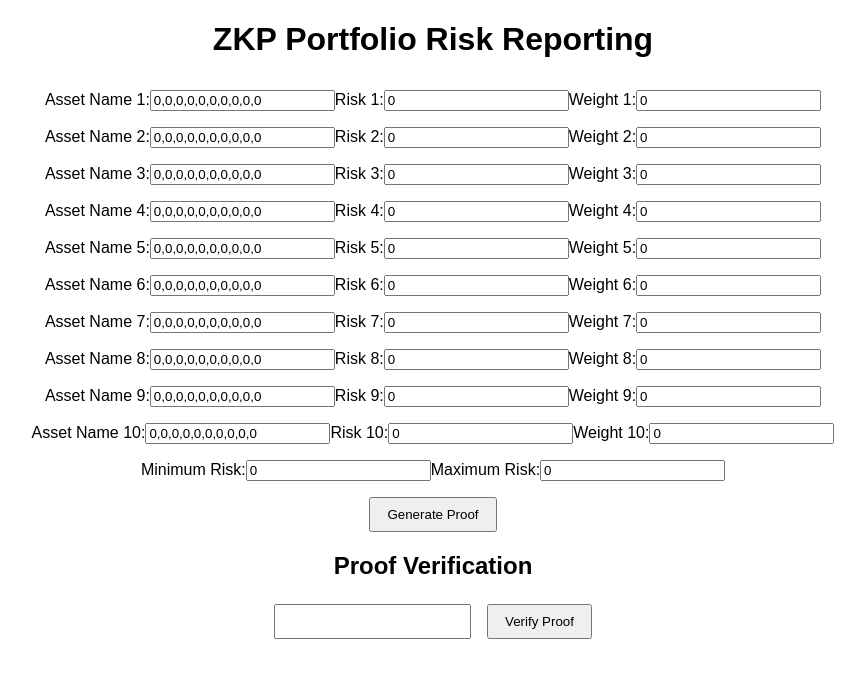
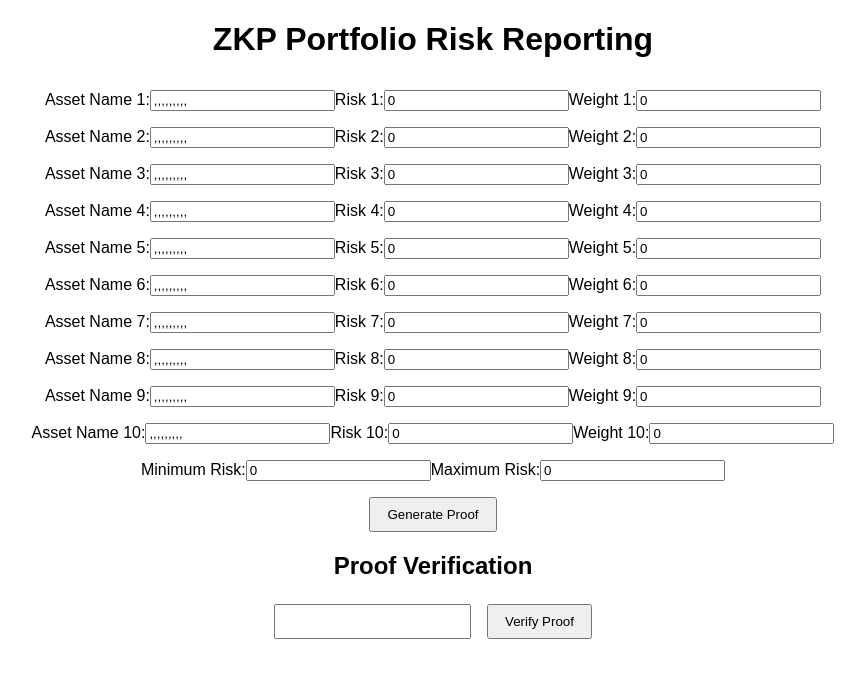
Before and after one commit to Gitgotcode/Risk_Assessment, a Next.js app: page / in a window 1280 px wide. Shown: the top 678 px of the page, without its empty margins (207-1072 px from the left). Built offline with nearby package versions, Linux system fonts and the light colour scheme.

Commit message:
56th commit

```diff
--- a/interface.js
+++ b/interface.js
@@ -2,7 +2,7 @@ import React, { useState } from 'react';
 import wc from './public/witness_calculator';
 
 const Interface = () => {
-  const [assetName, setAssetName] = useState(Array(10).fill(0));
+  const [assetName, setAssetName] = useState(Array(10).fill(''));
   const [weight, setWeight] = useState(Array(10).fill(0));
   const [risk, setRisk] = useState(Array(10).fill(0));
   const [minRisk, setMinRisk] = useState(0);
```
